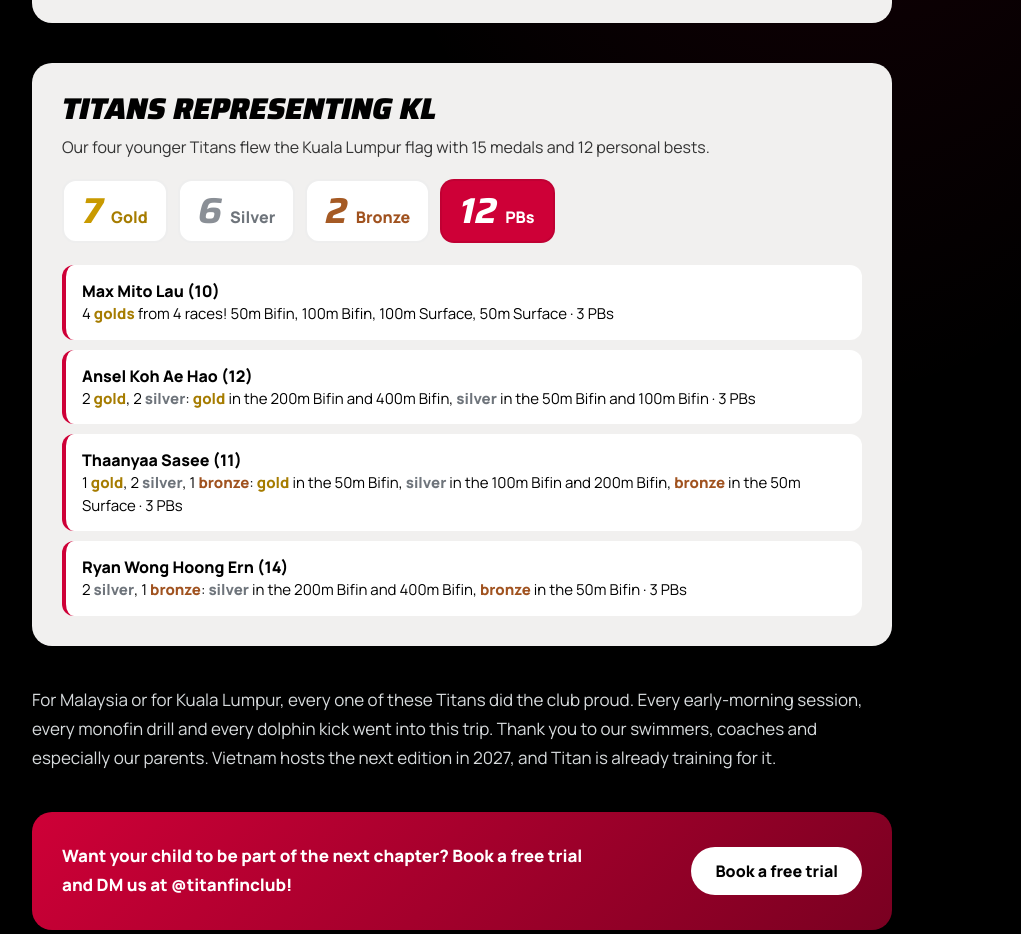
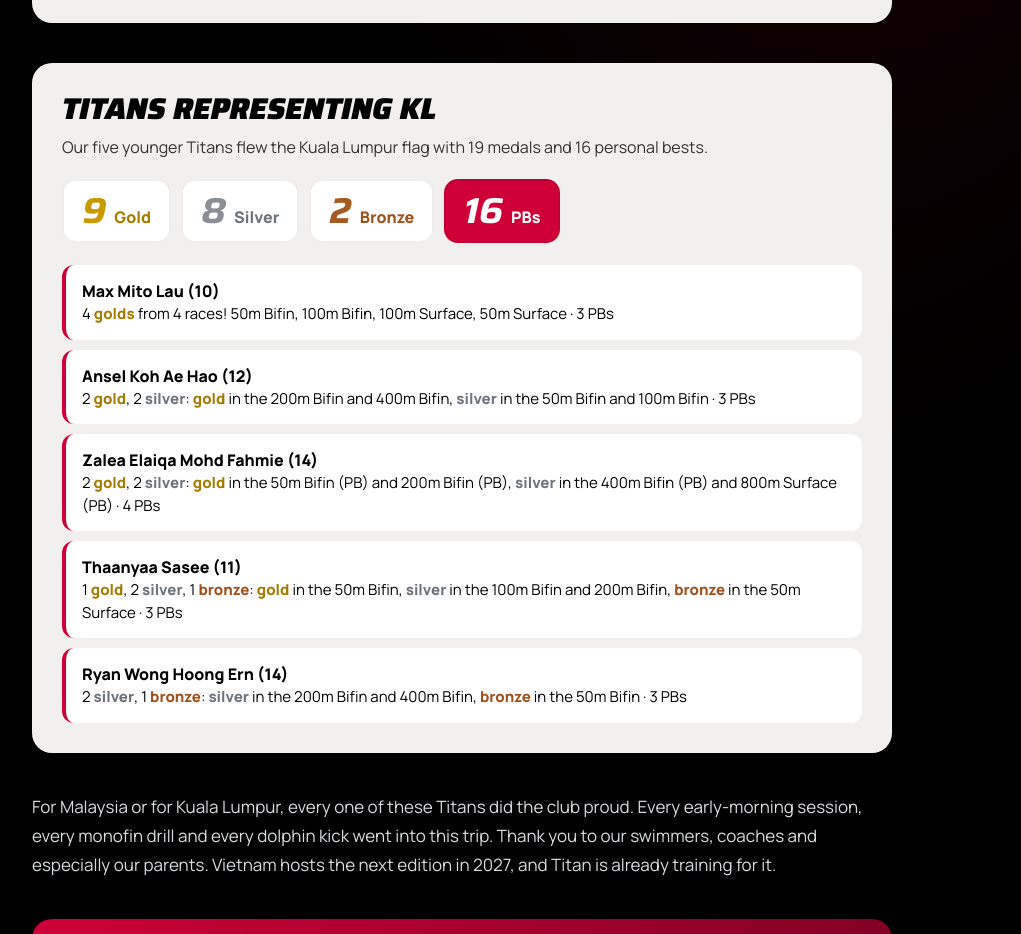
Before and after one commit to erickoh33/titanfins, a plain HTML site: page news/sea-finswimming-2026/index.html in a window 1280 px wide. Shown: the part 1780-2714 px from the top of the page, without its empty margins (178-1199 px from the left). Drawn offline with Linux system fonts and the light colour scheme.

Commit message:
Add Zalea to KL group on SEA news

```diff
--- a/news/posts.js
+++ b/news/posts.js
@@ -1,9 +1,9 @@
 /* Titan News data. Newest post FIRST. See news/README.md */
 window.TITAN_POSTS=[{slug:'sea-finswimming-2026',id:'sea-2026',img:'',date:{en:'3 Nov 2026',bm:'3 Nov 2026'},
- kl:{gold:7,silver:6,bronze:2,pb:12},
+ kl:{gold:9,silver:8,bronze:2,pb:16},
  op:{gold:3,silver:6,bronze:14,pb:8},
- en:{teaser:'Seven Titans raced for Malaysia and four for Kuala Lumpur, with 20 PBs and a new national record for Shaiful Addin in the 200m Surface.',desc:'Titan Finswimming Club swimmers represented Malaysia and Kuala Lumpur at the Southeast Asia Finswimming Championship 2026 in Johor Bahru, with 20 PBs and a new national record.',tag:'Championship',title:'Titans for Malaysia and KL: Shaiful Addin\'s 200m Surface national record of 1:46.18 and a medal rush at the 2026 SEA Finswimming Championship',
-  intro:'From 29 to 31 October, the MBJB Aquatic Centre in Johor Bahru hosted the Southeast Asia Finswimming Championship 2026 and the first-ever SEA Age Group Finswimming Championship. 137 athletes from Malaysia, Vietnam, Cambodia and Indonesia raced across 72 events. Malaysia finished <b>2nd overall with 46 gold, 54 silver and 57 bronze (157 medals)</b>. Seven Titans wore the national colours for <b>Malaysia</b>, and four more raced for <b>Kuala Lumpur</b>. Between them they set 20 personal bests and a new national record. Here is how each of them raced.',
+ en:{teaser:'Seven Titans raced for Malaysia and five for Kuala Lumpur, with 24 PBs and a new national record for Shaiful Addin in the 200m Surface.',desc:'Titan Finswimming Club swimmers represented Malaysia and Kuala Lumpur at the Southeast Asia Finswimming Championship 2026 in Johor Bahru, with 24 PBs and a new national record.',tag:'Championship',title:'Titans for Malaysia and KL: Shaiful Addin\'s 200m Surface national record of 1:46.18 and a medal rush at the 2026 SEA Finswimming Championship',
+  intro:'From 29 to 31 October, the MBJB Aquatic Centre in Johor Bahru hosted the Southeast Asia Finswimming Championship 2026 and the first-ever SEA Age Group Finswimming Championship. 137 athletes from Malaysia, Vietnam, Cambodia and Indonesia raced across 72 events. Malaysia finished <b>2nd overall with 46 gold, 54 silver and 57 bronze (157 medals)</b>. Seven Titans wore the national colours for <b>Malaysia</b>, and five more raced for <b>Kuala Lumpur</b>. Between them they set 24 personal bests and a new national record. Here is how each of them raced.',
   opTitle:'Titans representing Malaysia',opIntro:'Our seven Titans in the Malaysia national team brought home 3 gold, 6 silver and 14 bronze, 8 personal bests and a new national record.',
   nr:'🇲🇾 NEW NATIONAL RECORD: Shaiful Addin Adinda Shaiful Anuar, 200m Surface, 1:46.18 (bronze)',
   opList:[['Ehren Ae Chern Koh (11)','3 relay golds! Gold in the 4x50m SB, 4x50m Surface and 4x50m Bifin Mixed Relays · silver in the 50m Bifin and 50m Surface · bronze in the 100m Bifin and 100m Surface (PB)'],
@@ -14,16 +14,17 @@ window.TITAN_POSTS=[{slug:'sea-finswimming-2026',id:'sea-2026',img:'',date:{en:'
    ['Elson Ae Shang Koh (18)','Bronze in the 100m Immersion (PB) · PB in the 100m Surface · bronze in the 4x100m SB Mixed and 4x50m Surface Mixed Relays'],
    ['Megat Muhammad Malliqie (18)','Bronze in the 4x50m Surface Mixed and 4x100m Bifin Mixed Relays']],
   opNote:'Relay medals shared by several Titans are counted once per relay.',
-  klTitle:'Titans representing KL',klIntro:'Our four younger Titans flew the Kuala Lumpur flag with 15 medals and 12 personal bests.',
+  klTitle:'Titans representing KL',klIntro:'Our five younger Titans flew the Kuala Lumpur flag with 19 medals and 16 personal bests.',
   chips:['Gold','Silver','Bronze','PBs'],
   klList:[['Max Mito Lau (10)','4 golds from 4 races! 50m Bifin, 100m Bifin, 100m Surface, 50m Surface · 3 PBs'],
    ['Ansel Koh Ae Hao (12)','2 gold, 2 silver: gold in the 200m Bifin and 400m Bifin, silver in the 50m Bifin and 100m Bifin · 3 PBs'],
+   ['Zalea Elaiqa Mohd Fahmie (14)','2 gold, 2 silver: gold in the 50m Bifin (PB) and 200m Bifin (PB), silver in the 400m Bifin (PB) and 800m Surface (PB) · 4 PBs'],
    ['Thaanyaa Sasee (11)','1 gold, 2 silver, 1 bronze: gold in the 50m Bifin, silver in the 100m Bifin and 200m Bifin, bronze in the 50m Surface · 3 PBs'],
    ['Ryan Wong Hoong Ern (14)','2 silver, 1 bronze: silver in the 200m Bifin and 400m Bifin, bronze in the 50m Bifin · 3 PBs']],
   outro:'For Malaysia or for Kuala Lumpur, every one of these Titans did the club proud. Every early-morning session, every monofin drill and every dolphin kick went into this trip. Thank you to our swimmers, coaches and especially our parents. Vietnam hosts the next edition in 2027, and Titan is already training for it.',
   cta:'Want your child to be part of the next chapter? Book a free trial and DM us at @titanfinclub!',more:'Read more',less:'Show less'},
- bm:{teaser:'Tujuh anak Titan beraksi untuk Malaysia dan empat untuk Kuala Lumpur, dengan 20 PB dan rekod kebangsaan baharu untuk Shaiful Addin dalam 200m Surface.',desc:'Perenang Titan Finswimming Club mewakili Malaysia dan Kuala Lumpur di Southeast Asia Finswimming Championship 2026, Johor Bahru.',tag:'Kejohanan',title:'Titan harumkan nama Malaysia dan KL: rekod kebangsaan 1:46.18 Shaiful Addin dalam 200m Surface dan hujan pingat di Southeast Asia Finswimming Championship 2026',
-  intro:'Kolam Akuatik MBJB, Johor Bahru meriah pada 29 hingga 31 Oktober dengan Southeast Asia Finswimming Championship 2026 dan SEA Age Group Finswimming Championship yang julung kali diadakan. Seramai 137 atlet dari Malaysia, Vietnam, Kemboja dan Indonesia bersaing dalam 72 acara. Malaysia menamatkan saingan sebagai <b>naib johan keseluruhan dengan 46 emas, 54 perak dan 57 gangsa (157 pingat)</b>. Tujuh perenang Titan menyarung jersi kebangsaan mewakili <b>Malaysia</b>, manakala empat lagi beraksi untuk <b>Kuala Lumpur</b>. Mereka mencatat 20 PB dan satu rekod kebangsaan baharu. Ikuti kisah aksi mereka.',
+ bm:{teaser:'Tujuh anak Titan beraksi untuk Malaysia dan lima untuk Kuala Lumpur, dengan 24 PB dan rekod kebangsaan baharu untuk Shaiful Addin dalam 200m Surface.',desc:'Perenang Titan Finswimming Club mewakili Malaysia dan Kuala Lumpur di Southeast Asia Finswimming Championship 2026, Johor Bahru.',tag:'Kejohanan',title:'Titan harumkan nama Malaysia dan KL: rekod kebangsaan 1:46.18 Shaiful Addin dalam 200m Surface dan hujan pingat di Southeast Asia Finswimming Championship 2026',
+  intro:'Kolam Akuatik MBJB, Johor Bahru meriah pada 29 hingga 31 Oktober dengan Southeast Asia Finswimming Championship 2026 dan SEA Age Group Finswimming Championship yang julung kali diadakan. Seramai 137 atlet dari Malaysia, Vietnam, Kemboja dan Indonesia bersaing dalam 72 acara. Malaysia menamatkan saingan sebagai <b>naib johan keseluruhan dengan 46 emas, 54 perak dan 57 gangsa (157 pingat)</b>. Tujuh perenang Titan menyarung jersi kebangsaan mewakili <b>Malaysia</b>, manakala lima lagi beraksi untuk <b>Kuala Lumpur</b>. Mereka mencatat 24 PB dan satu rekod kebangsaan baharu. Ikuti kisah aksi mereka.',
   opTitle:'Titans mewakili Malaysia',opIntro:'Tujuh perenang Titan dalam skuad kebangsaan Malaysia pulang dengan 3 emas, 6 perak dan 14 gangsa, 8 PB serta satu rekod kebangsaan baharu.',
   nr:'🇲🇾 REKOD KEBANGSAAN BAHARU: Shaiful Addin Adinda Shaiful Anuar, 200m Surface, 1:46.18 (gangsa)',
   opList:[['Ehren Ae Chern Koh (11)','3 emas relay! Emas dalam 4x50m SB, 4x50m Surface dan 4x50m Bifin Mixed Relay · perak dalam 50m Bifin dan 50m Surface · gangsa dalam 100m Bifin dan 100m Surface (PB)'],
@@ -34,10 +35,11 @@ window.TITAN_POSTS=[{slug:'sea-finswimming-2026',id:'sea-2026',img:'',date:{en:'
    ['Elson Ae Shang Koh (18)','Gangsa dalam 100m Immersion (PB) · PB dalam 100m Surface · gangsa dalam 4x100m SB Mixed dan 4x50m Surface Mixed Relay'],
    ['Megat Muhammad Malliqie (18)','Gangsa dalam 4x50m Surface Mixed dan 4x100m Bifin Mixed Relay']],
   opNote:'Pingat relay yang dikongsi beberapa perenang Titan dikira sekali bagi setiap relay.',
-  klTitle:'Titans mewakili KL',klIntro:'Empat perenang muda Titan menggalas cabaran untuk Kuala Lumpur dengan 15 pingat dan 12 catatan peribadi terbaik (PB).',
+  klTitle:'Titans mewakili KL',klIntro:'Lima perenang muda Titan menggalas cabaran untuk Kuala Lumpur dengan 19 pingat dan 16 catatan peribadi terbaik (PB).',
   chips:['Emas','Perak','Gangsa','PB'],
   klList:[['Max Mito Lau (10)','Sapu bersih 4 emas! 50m Bifin, 100m Bifin, 100m Surface, 50m Surface · 3 PB'],
    ['Ansel Koh Ae Hao (12)','2 emas, 2 perak: juara 200m Bifin dan 400m Bifin, perak dalam 50m Bifin dan 100m Bifin · 3 PB'],
+   ['Zalea Elaiqa Mohd Fahmie (14)','2 emas, 2 perak: emas dalam 50m Bifin (PB) dan 200m Bifin (PB), perak dalam 400m Bifin (PB) dan 800m Surface (PB) · 4 PB'],
    ['Thaanyaa Sasee (11)','1 emas, 2 perak, 1 gangsa: emas dalam 50m Bifin, perak dalam 100m Bifin dan 200m Bifin, gangsa dalam 50m Surface · 3 PB'],
    ['Ryan Wong Hoong Ern (14)','2 perak, 1 gangsa: perak dalam 200m Bifin dan 400m Bifin, gangsa dalam 50m Bifin · 3 PB']],
   outro:'Sama ada untuk Malaysia atau Kuala Lumpur, setiap perenang Titan ini beraksi dengan penuh semangat dan membanggakan kelab. Setiap latihan awal pagi, setiap ulangan monofin dan setiap dolphin kick akhirnya berbaloi. Terima kasih kepada para perenang, jurulatih dan terutamanya ibu bapa. Edisi seterusnya akan berlangsung di Vietnam pada 2027, dan anak-anak Titan sudah kembali berlatih.',
--- a/news/sea-finswimming-2026/index.html
+++ b/news/sea-finswimming-2026/index.html
@@ -2,9 +2,9 @@
 <html lang="en"><head>
 <meta charset="utf-8"><meta name="viewport" content="width=device-width,initial-scale=1,viewport-fit=cover">
 <title>Titans for Malaysia and KL: Shaiful Addin's 200m Surface national record of 1:46.18 and a medal rush at the 2026 SEA Finswimming Championship | Titan Finswimming Club</title>
-<meta name="description" content="Titan Finswimming Club swimmers represented Malaysia and Kuala Lumpur at the Southeast Asia Finswimming Championship 2026 in Johor Bahru, with 20 PBs and a new national record.">
+<meta name="description" content="Titan Finswimming Club swimmers represented Malaysia and Kuala Lumpur at the Southeast Asia Finswimming Championship 2026 in Johor Bahru, with 24 PBs and a new national record.">
 <meta property="og:type" content="article"><meta property="og:site_name" content="Titan Finswimming Club">
-<meta property="og:title" content="Titans for Malaysia and KL: Shaiful Addin's 200m Surface national record of 1:46.18 and a medal rush at the 2026 SEA Finswimming Championship | Titan Finswimming Club"><meta property="og:description" content="Titan Finswimming Club swimmers represented Malaysia and Kuala Lumpur at the Southeast Asia Finswimming Championship 2026 in Johor Bahru, with 20 PBs and a new national record.">
+<meta property="og:title" content="Titans for Malaysia and KL: Shaiful Addin's 200m Surface national record of 1:46.18 and a medal rush at the 2026 SEA Finswimming Championship | Titan Finswimming Club"><meta property="og:description" content="Titan Finswimming Club swimmers represented Malaysia and Kuala Lumpur at the Southeast Asia Finswimming Championship 2026 in Johor Bahru, with 24 PBs and a new national record.">
 <meta property="og:url" content="https://titanfins.com/news/sea-finswimming-2026/"><meta property="og:image" content="https://titanfins.com/assets/logo/titan-avatar.png">
 <meta name="twitter:card" content="summary"><meta name="theme-color" content="#000000">
 <link rel="icon" type="image/svg+xml" href="../../assets/logo/titan-mark-crimson.svg">
```
